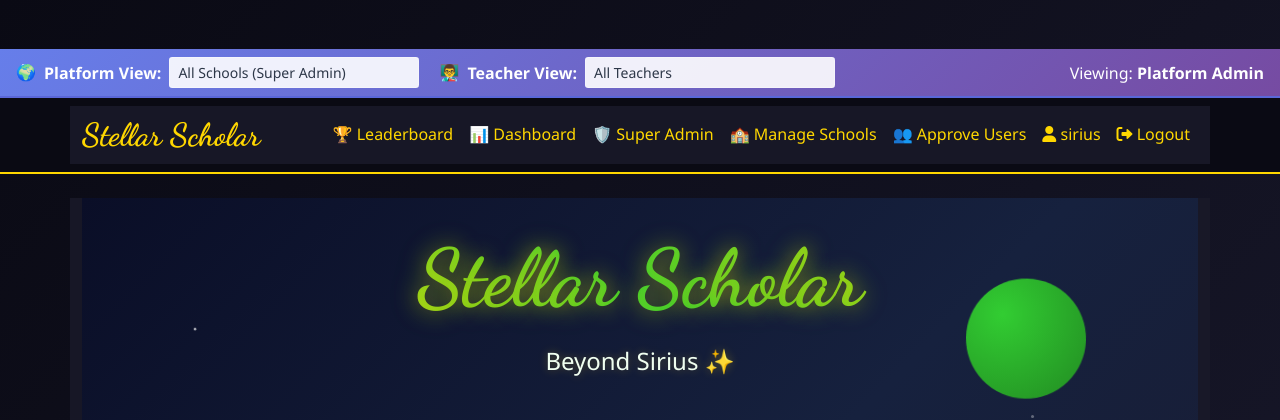
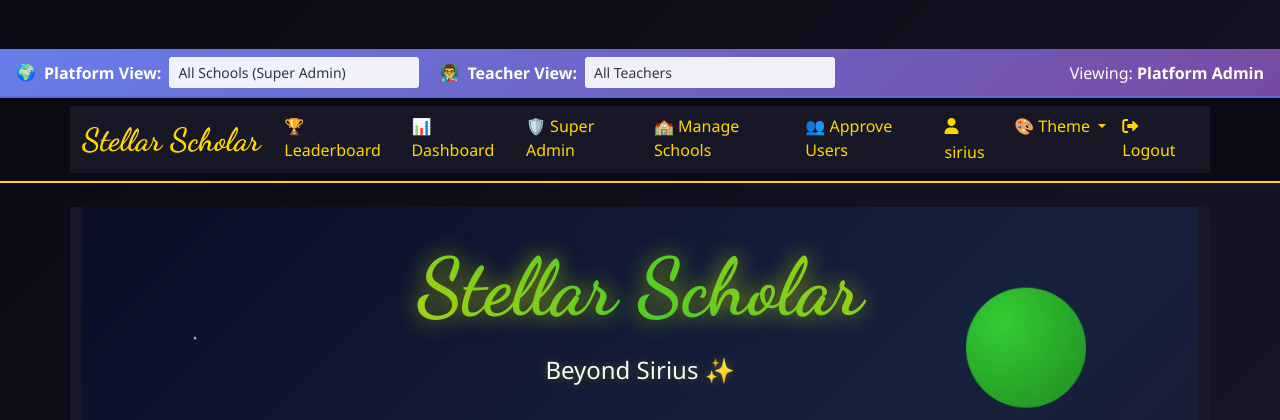
Before and after one commit to siriusbrak7/stellar-scholar, a Flask app: page / in a window 1280 px wide. Shown: the top 420 px of the page. Run offline with Flask 3, Linux system fonts and the light colour scheme; the visitor is signed in with stand-in values (Sample User, id 1).

Commit message:
FEAT: Theme switcher foundation
- Theme preference column in users table
- Theme update route for user preferences
- Theme switcher in navbar dropdown
- Local storage and server synchronization
- Ready for theme CSS implementations

```diff
--- a/app.py
+++ b/app.py
@@ -206,7 +206,7 @@ def login_required(f):
 
 @app.context_processor
 def inject_user_info():
-    """Enhanced context processor with school and teacher switching"""
+    """Enhanced context processor with school, teacher, and theme switching"""
     context = {
         'is_school_admin': False,
         'user_school_id': None,
@@ -217,14 +217,15 @@ def inject_user_info():
         'current_school_name': None,
         'available_teachers': [],
         'current_teacher_id': None,
-        'current_teacher_name': None
+        'current_teacher_name': None,
+        'user_preferred_theme': 'cosmic'  # Default theme
     }
 
     if 'user_id' in session:
         supabase = get_supabase()
         if supabase:
             try:
-                user_response = supabase.table('users').select('is_admin, school_id, teacher_permissions').eq('username', session['user_id']).execute()
+                user_response = supabase.table('users').select('is_admin, school_id, teacher_permissions, preferred_theme').eq('username', session['user_id']).execute()
                 user = user_response.data[0] if user_response.data else None
                 if user:
                     is_school_admin = user.get('is_admin', False) and session.get('role') == 'teacher'
@@ -234,7 +235,8 @@ def inject_user_info():
                         'is_school_admin': is_school_admin,
                         'user_school_id': user.get('school_id'),
                         'teacher_permissions': teacher_permissions,
-                        'is_classroom_teacher': teacher_permissions == 'classroom'
+                        'is_classroom_teacher': teacher_permissions == 'classroom',
+                        'user_preferred_theme': user.get('preferred_theme', 'cosmic')
                     })
 
                     # SCHOOL SWITCHER FOR SIRIUS
@@ -3172,5 +3174,57 @@ def create_classroom():
 
     return redirect(url_for('manage_classrooms'))
 
+@app.route('/update-theme', methods=['POST'])
+@login_required
+def update_theme():
+    """Update user's theme preference"""
+    supabase = get_supabase()
+    if not supabase:
+        return jsonify({'success': False, 'error': 'Database connection failed'})
+
+    try:
+        data = request.get_json()
+        theme = data.get('theme', 'cosmic')
+
+        # Update user's theme preference
+        result = supabase.table('users').update({'preferred_theme': theme}).eq('username', session['user_id']).execute()
+
+        if result.data:
+            return jsonify({'success': True, 'theme': theme})
+        else:
+            return jsonify({'success': False, 'error': 'Update failed'})
+
+    except Exception as e:
+        logger.error(f"Theme update error: {e}")
+        return jsonify({'success': False, 'error': str(e)})
+
+@app.route('/update-theme', methods=['POST'])
+@login_required
+def update_theme():
+    """Update user's theme preference"""
+    supabase = get_supabase()
+    if not supabase:
+        return jsonify({'success': False, 'error': 'Database connection failed'})
+
+    try:
+        data = request.get_json()
+        theme = data.get('theme', 'cosmic')
+
+        # Validate theme
+        if theme not in ['cosmic', 'dystopian', 'classic']:
+            theme = 'cosmic'
+
+        # Update user's theme preference
+        result = supabase.table('users').update({'preferred_theme': theme}).eq('username', session['user_id']).execute()
+
+        if result.data:
+            return jsonify({'success': True, 'theme': theme})
+        else:
+            return jsonify({'success': False, 'error': 'Update failed'})
+
+    except Exception as e:
+        logger.error(f"Theme update error: {e}")
+        return jsonify({'success': False, 'error': str(e)})
+
 if __name__ == '__main__':
     app.run(debug=True)
--- a/templates/base.html
+++ b/templates/base.html
@@ -218,6 +218,19 @@ document.addEventListener('DOMContentLoaded', function() {
                         <i class="fas fa-user"></i> {{ session.user_id }}
                         {% if is_school_admin %}<span class="badge bg-warning ms-1">School Admin</span>{% endif %}
                     </span>
+
+                    <!-- Theme Switcher -->
+                    <li class="nav-item dropdown">
+                        <a class="nav-link dropdown-toggle" href="#" role="button" data-bs-toggle="dropdown">
+                            🎨 Theme
+                        </a>
+                        <ul class="dropdown-menu">
+                            <li><a class="dropdown-item theme-option {% if user_preferred_theme == 'cosmic' %}active{% endif %}" href="#" data-theme="cosmic">🌌 Cosmic</a></li>
+                            <li><a class="dropdown-item theme-option {% if user_preferred_theme == 'dystopian' %}active{% endif %}" href="#" data-theme="dystopian">⚫ Dystopian</a></li>
+                            <li><a class="dropdown-item theme-option {% if user_preferred_theme == 'classic' %}active{% endif %}" href="#" data-theme="classic">📚 Classic</a></li>
+                        </ul>
+                    </li>
+
                     <a class="nav-link text-danger" href="{{ url_for('logout') }}">
                         <i class="fas fa-sign-out-alt"></i> Logout
                     </a>
@@ -260,5 +273,71 @@ document.addEventListener('DOMContentLoaded', function() {
 <!-- Bootstrap JS -->
 <script src="https://cdn.jsdelivr.net/npm/bootstrap@5.1.3/dist/js/bootstrap.bundle.min.js"></script>
 
+<!-- Theme Management System -->
+<script>
+// Theme Management System
+document.addEventListener('DOMContentLoaded', function() {
+    // Initialize theme
+    initializeTheme();
+
+    // Theme switcher functionality
+    document.querySelectorAll('.theme-option').forEach(button => {
+        button.addEventListener('click', function(e) {
+            e.preventDefault();
+            const theme = this.getAttribute('data-theme');
+            switchTheme(theme);
+
+            // Update active state
+            document.querySelectorAll('.theme-option').forEach(btn => btn.classList.remove('active'));
+            this.classList.add('active');
+        });
+    });
+
+    function initializeTheme() {
+        // Check localStorage first, then server preference
+        const localTheme = localStorage.getItem('stellar_theme');
+        const serverTheme = '{{ user_preferred_theme }}';
+        const finalTheme = localTheme || serverTheme || 'cosmic';
+
+        applyTheme(finalTheme);
+    }
+
+    function applyTheme(theme) {
+        document.body.setAttribute('data-theme', theme);
+        localStorage.setItem('stellar_theme', theme);
+
+        // Update dropdown active state
+        document.querySelectorAll('.theme-option').forEach(btn => {
+            btn.classList.remove('active');
+            if (btn.getAttribute('data-theme') === theme) {
+                btn.classList.add('active');
+            }
+        });
+    }
+
+    function switchTheme(theme) {
+        applyTheme(theme);
+
+        // Save to server if user is logged in
+        if ({{ 'true' if session.user_id else 'false' }}) {
+            fetch('/update-theme', {
+                method: 'POST',
+                headers: {'Content-Type': 'application/json'},
+                body: JSON.stringify({theme: theme})
+            })
+            .then(response => response.json())
+            .then(data => {
+                if (!data.success) {
+                    console.error('Failed to save theme:', data.error);
+                }
+            })
+            .catch(error => {
+                console.error('Theme save error:', error);
+            });
+        }
+    }
+});
+</script>
+
 </body>
 </html>
```
